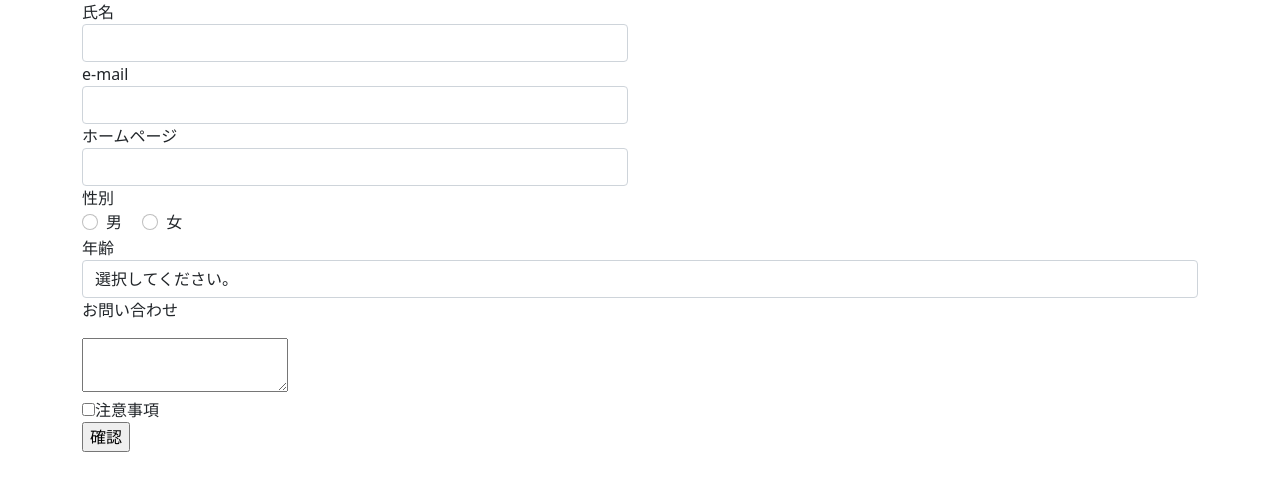
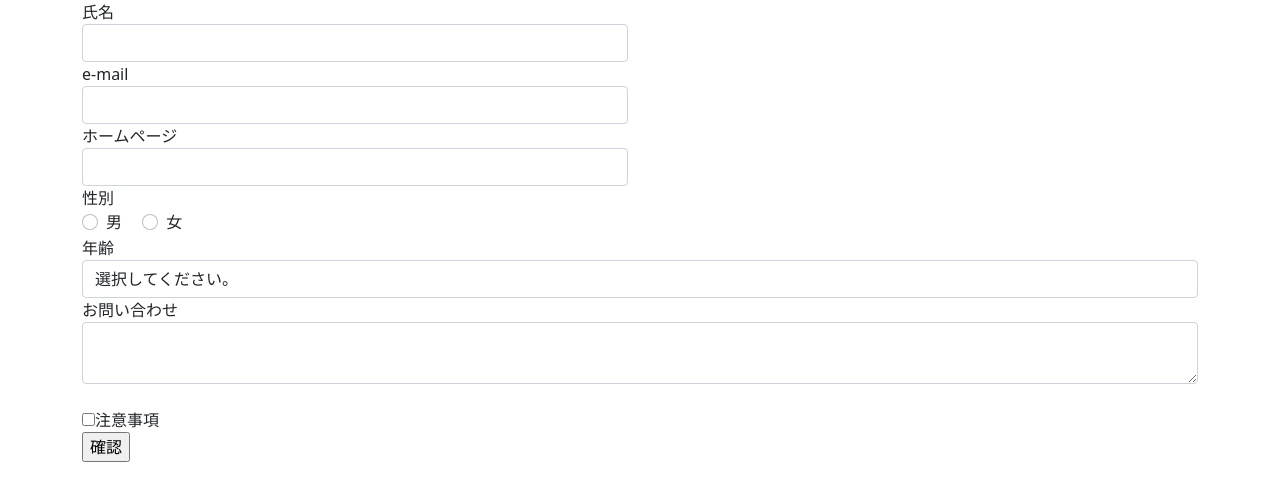
Before and after one commit to noydmt/test_php, a PHP site: page /form/input.php in a window 1280 px wide. Shown: the top 501 px of the page. Run offline with PHP 8.4, Linux system fonts and the light colour scheme.

Commit message:
テキストエリアにデザイン適用

```diff
--- a/form/input.php
+++ b/form/input.php
@@ -134,8 +134,10 @@ function h(string $str) {
             </option>
           </select>
         </div>
-        <p>お問い合わせ</p>
-        <textarea name="your_contact"><?php if (!empty($_POST['your_contact'])) { echo h($_POST['your_contact']); }?></textarea>
+        <div class="form-group">
+          <label for="contact">お問い合わせ</label>
+          <textarea class="form-control" id="contact" name="your_contact"><?php if (!empty($_POST['your_contact'])) { echo h($_POST['your_contact']); }?></textarea>
+        </div>
         <br>
         <input type="checkbox" name="caution" value="1">注意事項</input>
         <br />
```
